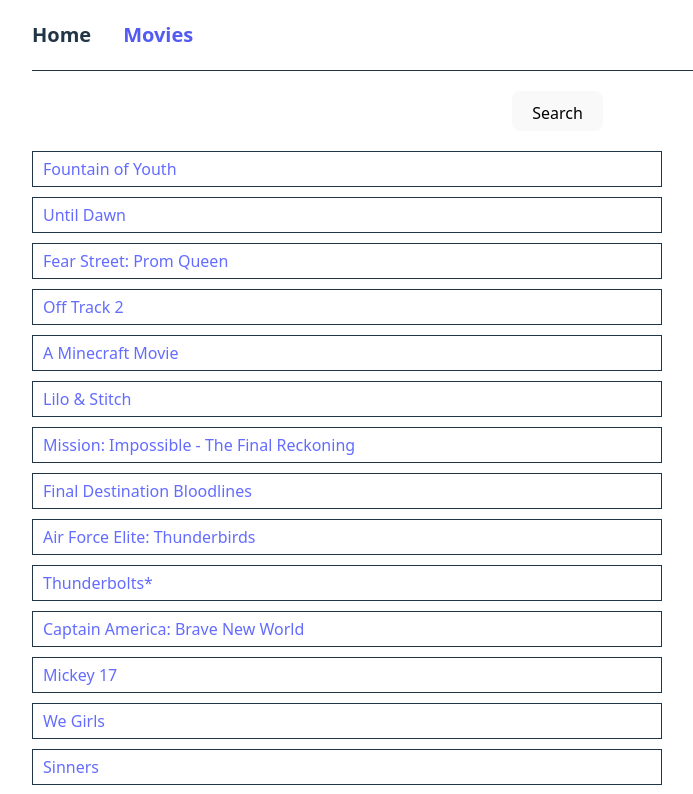
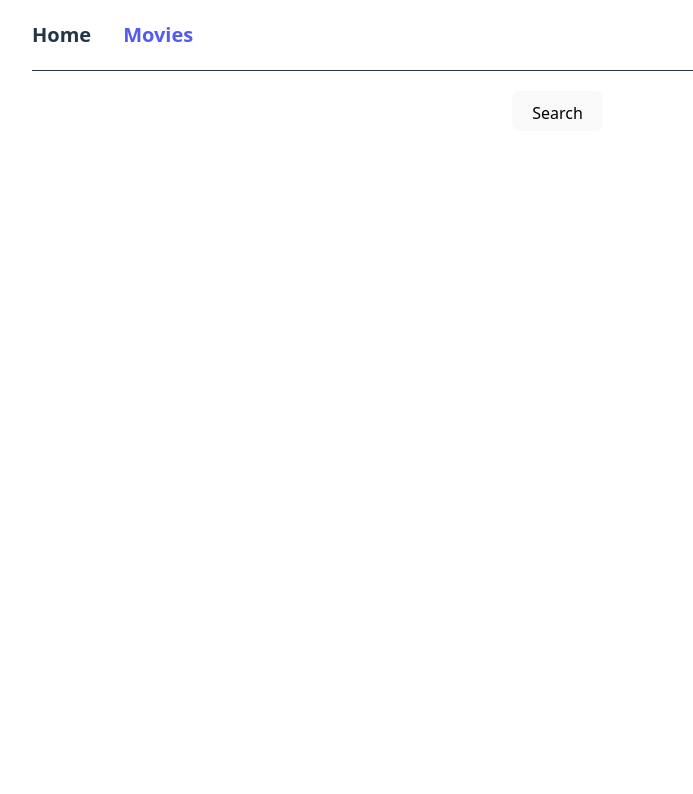
Before and after one commit to boobzzz/goit-neo-react-hw-module5, a React (Vite) app: page /movies in a window 1280 px wide. Shown: the top 794 px of the page, without its empty margins (0-693 px from the left). Built offline with nearby package versions, Linux system fonts and the light colour scheme.

Commit message:
Added movies search

```diff
--- a/package.json
+++ b/package.json
@@ -15,6 +15,7 @@
     "prop-types": "^15.8.1",
     "react": "^19.1.0",
     "react-dom": "^19.1.0",
+    "react-hot-toast": "^2.5.2",
     "react-icons": "^5.5.0",
     "react-router": "^7.5.3",
     "react-router-dom": "^7.6.0",
--- a/src/components/MovieList.jsx
+++ b/src/components/MovieList.jsx
@@ -10,7 +10,7 @@
             {list.map(movie => (
                 <li key={movie.id} className={css.item}>
                     <Link
-                        to={`movies/${movie.id}`}
+                        to={`/movies/${movie.id}`}
                         state={location}
                     >
                         {movie.title}
--- a/src/components/MovieList.module.css
+++ b/src/components/MovieList.module.css
@@ -1,4 +1,5 @@
-.item {
+.item a {
+    display: block;
     margin-bottom: 10px;
     padding: 5px 10px;
     width: 50%;
@@ -6,15 +7,7 @@
     cursor: pointer;
 }
 
-.item:hover {
+.item a:hover {
     border: 1px solid #535bf2;
     background-color: #213547;
 }
-
-.link {
-    color: #213547;
-}
-
-.active {
-    color: #535bf2;
-}
--- a/src/pages/Movies.jsx
+++ b/src/pages/Movies.jsx
@@ -1,19 +1,38 @@
+import { searchMovies } from '../services/api.js';
 import { useState } from 'react';
 import MovieList from '../components/MovieList.jsx';
+import Loader from '../components/Loader.jsx';
+import ErrorMessage from '../components/ErrorMessage.jsx';
+import toast, { Toaster } from 'react-hot-toast';
 import css from './Movies.module.css';
 
-import movies from '../movies.json';
+export default function Movies() {
+    const [ movieList, setMovieList ] = useState([]);
+    const [ loading, setLoading ] = useState(false);
+    const [ error, setError ] = useState('');
 
-export default function Movies() {
-    const [ movieList, setMovieList ] = useState(movies.results);
+    async function getMovies(query) {
+        try {
+            setError('');
+            setLoading(true);
+            const movies = await searchMovies(query);
+            if (movies.length === 0) {
+                toast.error('No movies found');
+            }
+            setMovieList(movies);
+        } catch (err) {
+            setError(err.message);
+        } finally {
+            setLoading(false);
+        }
+    }
 
-    const handleSubmit = (e) => {
+    const handleSubmit = async (e) => {
         e.preventDefault();
-
         const form = e.target;
         const { search } = form.elements;
 
-        console.log(search.value)
+        await getMovies(search.value);
 
         form.reset();
     };
@@ -24,7 +43,10 @@
                 <input type="text" name="search" />
                 <button type="submit">Search</button>
             </form>
-            <MovieList list={movieList} />
+            {movieList.length > 0 && <MovieList list={movieList}/>}
+            {loading && <Loader />}
+            {error && <ErrorMessage message={error} />}
+            <Toaster />
         </div>
     );
 }
--- a/src/pages/Reviews.jsx
+++ b/src/pages/Reviews.jsx
@@ -31,8 +31,7 @@
 
     return (
         <>
-            {
-                reviewsList.length > 0
+            {reviewsList.length > 0
                 ? <ul className={css.container}>
                     {reviewsList.map(review => (
                         <li
@@ -44,8 +43,7 @@
                         </li>
                     ))}
                 </ul>
-                    : <p>No reviews found</p>
-            }
+                : <p>No reviews found</p>}
             {loading && <Loader />}
             {error && <ErrorMessage message={error} />}
         </>
--- a/src/services/api.js
+++ b/src/services/api.js
@@ -7,17 +7,6 @@
 
 axios.defaults.headers.common['Authorization'] = 'Bearer eyJhbGciOiJIUzI1NiJ9.eyJhdWQiOiI3MmRkNjVlOGZhMjQ3ZmFlMmVjZjc5YTk3ZjU0YmQ0YSIsIm5iZiI6MTU3NjQyODA0Ny4wMDQsInN1YiI6IjVkZjY2MjBmMGQxZTdmMDAxNTcxZjEyNCIsInNjb3BlcyI6WyJhcGlfcmVhZCJdLCJ2ZXJzaW9uIjoxfQ.nD3K3WiXnZFk8Zsnxm0T9NyUbbOuwWdus_U6xK8KhDk';
 axios.defaults.baseURL = 'https://api.themoviedb.org/3';
-
-// export const fetchMovies = async (query, page) => {
-//     const response = await axios.get('/trending/movie/day', {
-//         params: {
-//             query: query,
-//             page: page,
-//             per_page: 20
-//         },
-//     });
-//     return response.data.results;
-// };
 
 export const fetchMovies = async () => {
     const response = await axios.get('/trending/movie/day');
@@ -38,3 +27,12 @@
     const response = await axios.get(`/movie/${movieId}/reviews`);
     return response.data.results;
 };
+
+export const searchMovies = async (query) => {
+    const response = await axios.get('/search/movie', {
+        params: {
+            query: query
+        },
+    });
+    return response.data.results;
+};
```
Also changed, not shown: 1 other file (tests, documents, lock files or other folders). Lines whose indentation alone changed are shown as unchanged.
